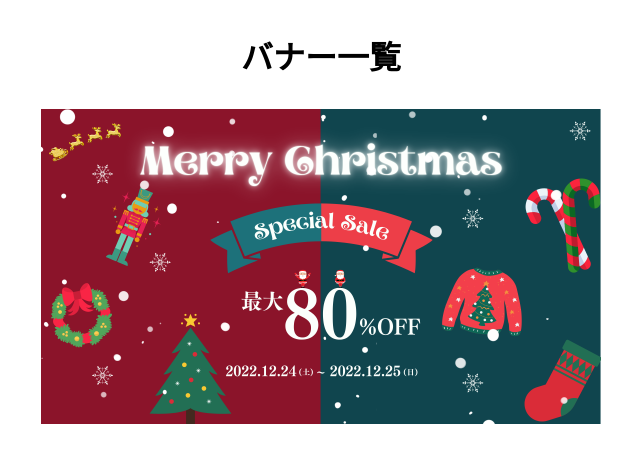
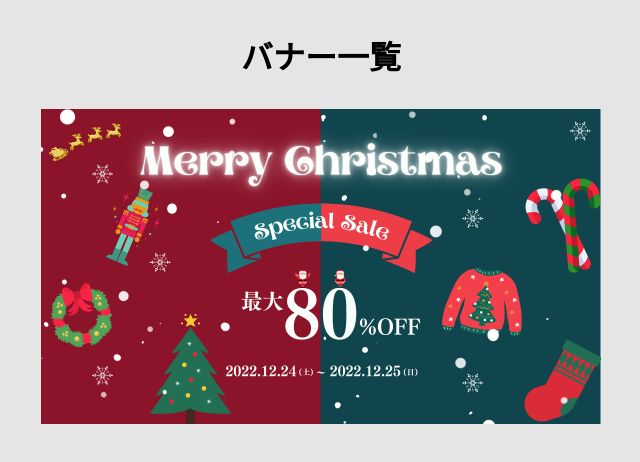
Before and after one commit to nowvilla-physi/banner, a Next.js app: page / in a window 1280 px wide. Shown: the top 462 px of the page, without its empty margins (319-959 px from the left). Built offline with nearby package versions, Linux system fonts and the light colour scheme.

Commit message:
背景色を変更した。

```diff
--- a/styles/globals.css
+++ b/styles/globals.css
@@ -7,5 +7,6 @@ html {
 }
 
 body {
+    background-color: #e5e5e5;
     font-size: 1.8rem;
 }
```
